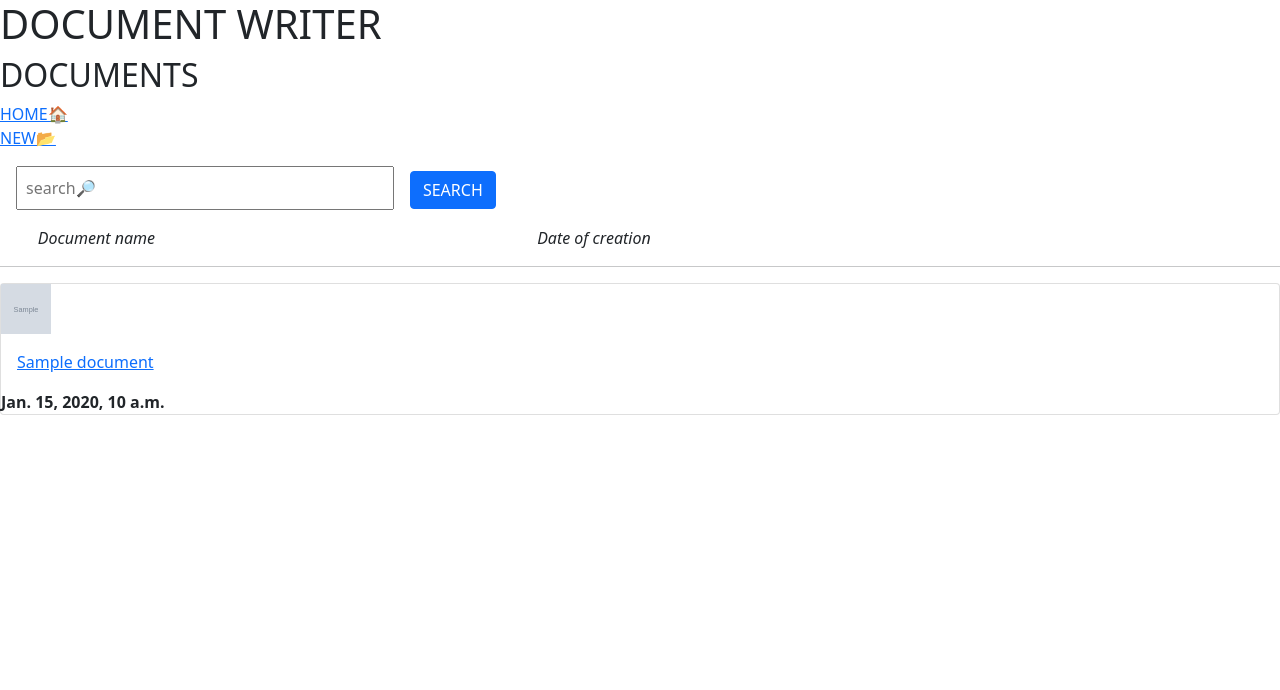
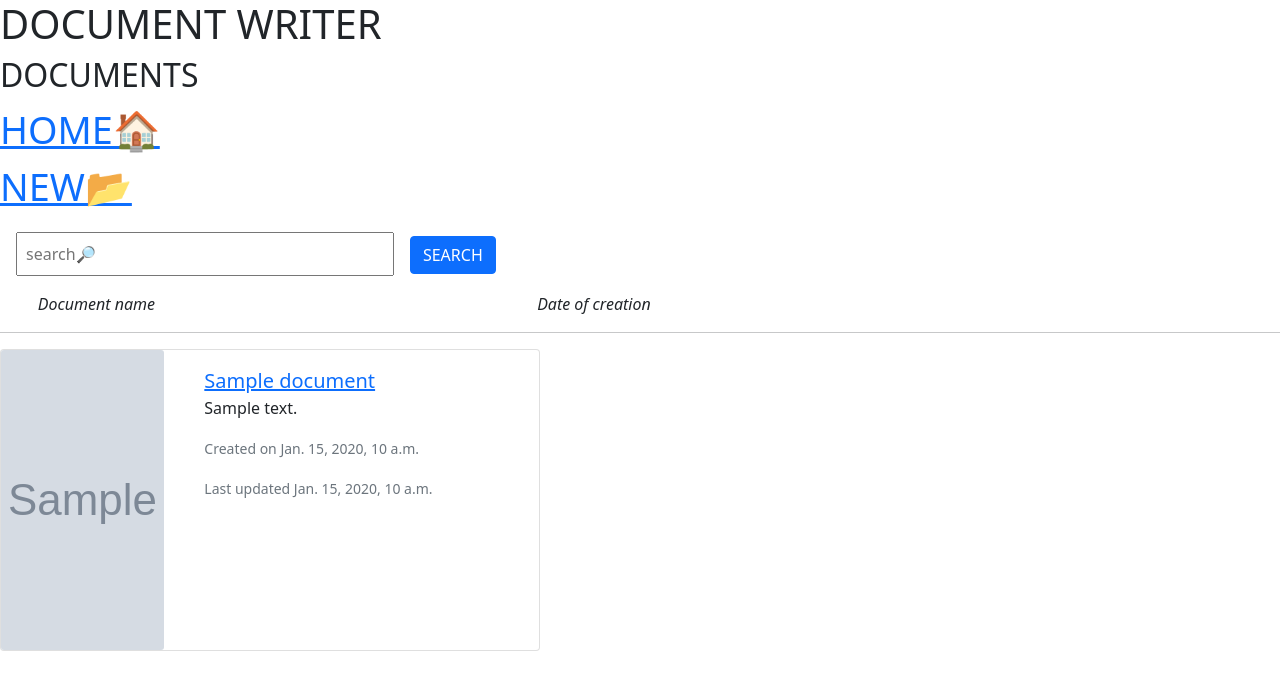
Before and after one commit to genedeh/django_document_project, a Django app: page / in a window 1280 px wide. Shown: the top 690 px of the page. Run offline with Django 3.2, Linux system fonts and the light colour scheme; tables that the repository leaves empty hold one stand-in row (Sample ...); some libraries are stand-ins or nearby versions.

Commit message:
added more features to home.html

```diff
--- a/document_writer/templates/home.html
+++ b/document_writer/templates/home.html
@@ -10,17 +10,29 @@
 <h1>DOCUMENT WRITER</h1>
 <h2>DOCUMENTS</h2>
 <table>
-    <a href="">HOME🏠</a><br>
-    <a href="">NEW📂</a>
+    <a href="" style="font-size:1cm;">HOME🏠</a><br>
+    <a href="" style="font-size:1cm;">NEW📂</a>
 </table>
-<input type="text" placeholder="search🔎" class="m-3 ml-4 p-2" style="width:10cm;"><button class="btn btn-primary">SEARCH</button>
+<input type="text" placeholder="search🔎" class="m-3 ml-4 p-2" style="width:10cm;"><button class="btn btn-primary" type="submit">SEARCH</button>
 <br>
 <em style="margin-left:1cm" >Document name</em> <em style="margin-left:10cm">Date of creation</em>
 <hr>
 
 {%for doc in document %}
-<div class="card mb-3">
-    <img src="media/{{doc.doc_img}}" alt="" width="50" height="50"><a href="{{obj.get_absolute_url}}" class="card-body">{{doc.doc_name}}</a> <b>{{doc.created}}</b>
+<div class="card mb-3" style="max-width: 540px;">
+  <div class="row no-gutters">
+    <div class="col-md-4">
+      <img src="/media/{{doc.doc_img}}" class="card-img" alt="..." width="50" height="300">
+    </div>
+    <div class="col-md-8">
+      <div class="card-body">
+        <a class="card-title" style="font-size:20px">{{doc.doc_name}}</a>
+        <p class="card-text">{{doc.about}}</p>
+        <p class="card-text"><small class="text-muted">Created on {{doc.created}}</small></p>
+        <p class="card-text"><small class="text-muted">Last updated {{doc.updated}}</small></p>
+      </div>
+    </div>
+  </div>
 </div>
 {%endfor%}
 {% endblock content %}
```
